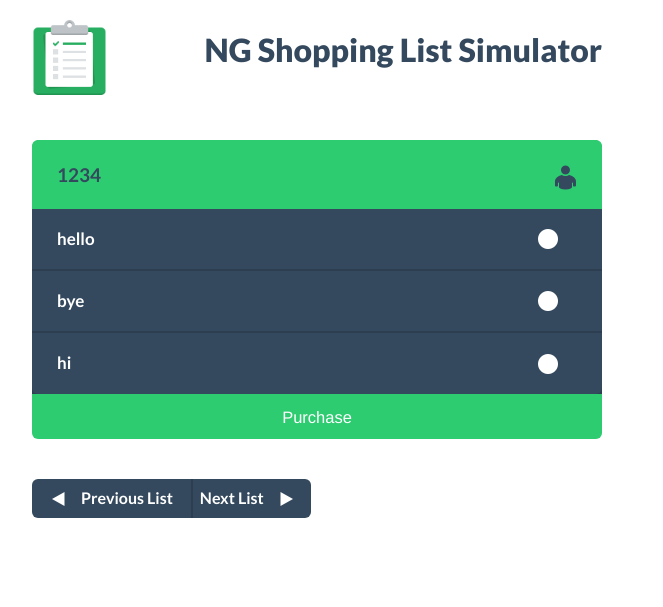
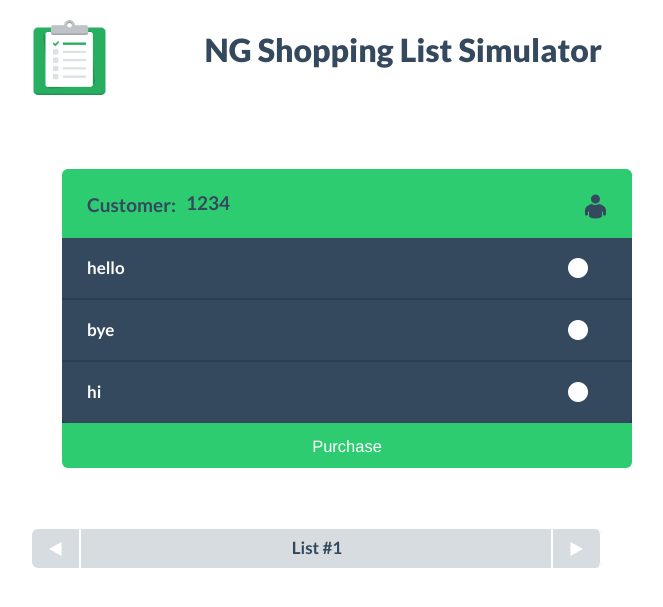
Before and after one commit to sankethkatta/info296-ng, a Flask app: page / in a window 1280 px wide. Shown: the top 607 px of the page, without its empty margins (323-986 px from the left). Run offline with Flask 2, Linux system fonts and the light colour scheme.

Commit message:
webapp interface complete

```diff
--- a/webapp/app.py
+++ b/webapp/app.py
@@ -16,7 +16,8 @@ def update():
     purchased_list = request.json.get('purchased_list')
     new_list = model_callback(customer_lnr, purchased_list)
     return render_template('rec_list.html', rec_list=new_list,
-                                            customer_lnr=customer_lnr)
+                                            customer_lnr=customer_lnr,
+                                            hidden=True)
 
 def model_callback(customer_lnr, purchased_list=None):
     return ["hello", "bye", "hi"]
--- a/webapp/static/css/main.css
+++ b/webapp/static/css/main.css
@@ -32,3 +32,62 @@
   -moz-border-radius: 0 0 6px 6px;
   border-radius: 0 0 6px 6px;
 }
+
+.pagination ul {
+  width: 100%;
+}
+
+.pagination .previous {
+  float: left;
+}
+
+.pagination .previous a:hover {
+  background-color: #2ECC71;
+}
+
+.pagination .next {
+  float: right;
+}
+
+.pagination .next a:hover {
+  background-color: #2ECC71;
+}
+
+#lists {
+  overflow: hidden;
+}
+
+.rec-form {
+  position: relative;
+}
+
+.search-label {
+  color: #34495e;
+  font-size: 19px;
+  font-weight: 700;
+  margin: 0;
+  line-height: 23px;
+  padding: 5px 10px 0px 0px;
+  text-indent: 0;
+  float:left;
+}
+
+#pagination-index {
+  text-align: center;
+  position: relative;
+  top: 30px;
+  font-weight: 700;
+  font-size: 17px;
+}
+
+#loading {
+  text-align: center;
+  font-weight: 700;
+  font-size: 15px;
+  margin-bottom: 10px;
+  opacity: 0;
+}
+
+#loading img {
+  padding-right: 30px;
+}
--- a/webapp/static/js/main.js
+++ b/webapp/static/js/main.js
@@ -6,19 +6,51 @@ var update = function(payload) {
         data: payload,
     }).done(function(new_list) {
         $("#lists").append(new_list);
+        slideLeft();
+        $("#loading").animate({"opacity": 0});
    });
+};
+
+slideLeft = function() {
+    if (!($(".rec-form:visible").is(":last-child"))) {
+        $(".rec-form:visible").animate({"right": "100%"}, function() {
+            $(this).hide();
+            $(this).next().show();
+            $(this).next().animate({"left": "0%"});
+        });
+        var index = $("#pagination-index span");
+        index.html(parseInt(index.html()) + 1);
+    }
+};
+
+slideRight = function() {
+    if (!($(".rec-form:visible").is(":first-child"))) {
+        $(".rec-form:visible").animate({"left": "100%"}, function() {
+            $(this).hide();
+            $(this).prev().show();
+            $(this).prev().animate({"right": "0%"});
+        });
+        var index = $("#pagination-index span");
+        index.html(parseInt(index.html()) - 1);
+    }
 };
 
 
 $(document).ready(function() {
-    $(document).on("submit", "form", function(e) {
+    $(document).on("submit", ".rec-form", function(e) {
         e.preventDefault();
-        payload = {purchased_list: []};
+        if (!($(this).find(".purchase-btn").hasClass("disabled"))) {
+            var payload = {purchased_list: []};
             payload.customer_lnr = $(this).find(".todo-search-field").val()
             $(this).find(".todo-done").each(function() {
                 payload.purchased_list.push($(this).data("name"))
             });
+            $(this).find(".purchase-btn").val("PURCHASED");
+            $(this).find(".purchase-btn").addClass("disabled");
             update(JSON.stringify(payload));
+
+            $("#loading").animate({"opacity": 100});
+        }
     });
 
     $(document).on("click", ".recommendation-item", function(e) {
@@ -28,4 +60,12 @@ $(document).ready(function() {
             $(this).addClass("todo-done");
         }
     });
+
+    $(document).on("click", ".previous", function() {
+        slideRight();
     });
+
+    $(document).on("click", ".next", function() {
+        slideLeft();
+    })
+});
--- a/webapp/templates/index.html
+++ b/webapp/templates/index.html
@@ -23,25 +23,21 @@
       </div>
 
       <div class="row-fluid">
+        <div id="loading"><img src="{{ url_for('static', filename='img/loading.gif') }}"><span>Loading...</span></div>
         <div class="span6 offset3" id="lists">
           {% include 'rec_list.html' %}
+        </div>
+      </div>
 
-          <ul class="pager">
-                <li class="previous">
-                  <a href="#">
-                    <img src="{{ url_for('static', filename='img/pager/previous.png') }}">
-                    Previous List
-                  </a>
-                </li>
-                <!-- <li class="pager-center">Center</li> -->
-                <li class="next">
-                  <a href="#">
-                    Next List
-                    <img src="{{ url_for('static', filename='img/pager/next.png') }}">
-                  </a>
-                </li>
-              </ul>
-        </div>
+      <div class="row-fluid">
+        <div class="span6 offset3">
+          <div class="pagination">
+            <div id="pagination-index">List #<span>1</span></div>
+            <ul>
+              <li class="previous"><a href="#"><img src="{{ url_for('static', filename='img/pager/previous.png') }}"></a></li>
+              <li class="next"><a href="#"><img src="{{ url_for('static', filename='img/pager/next.png') }}"></a></li>
+            </ul>
+          </div>
       </div>
 
     </div> <!-- /container -->
--- a/webapp/templates/rec_list.html
+++ b/webapp/templates/rec_list.html
@@ -1,6 +1,11 @@
-<form method="POST">
+{% if hidden %}
+    <form class="rec-form" method="POST" style="display: none; left: 100%">
+{% else %}
+    <form class="rec-form" method="POST">
+{% endif %}
     <div class="todo">
         <div class="todo-search">
+            <div class="search-label">Customer:</div>
             <input class="todo-search-field" type="text" value="{{ customer_lnr }}" placeholder="customer_lnr" name="customer_lnr">
             <div class="customer-icon fui-man-24"></div>
         </div>
```
Also changed, not shown: webapp/static/img/loading.gif (added). Lines whose indentation alone changed are shown as unchanged.
